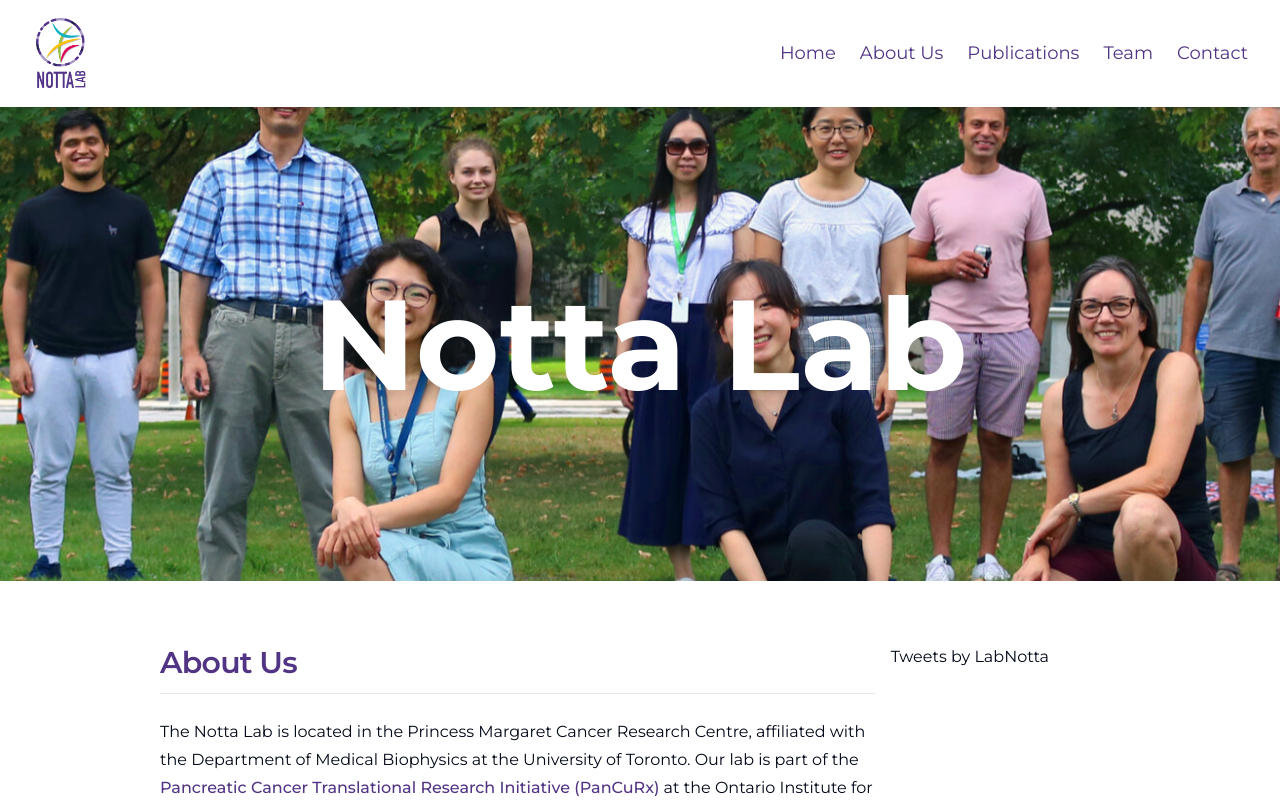
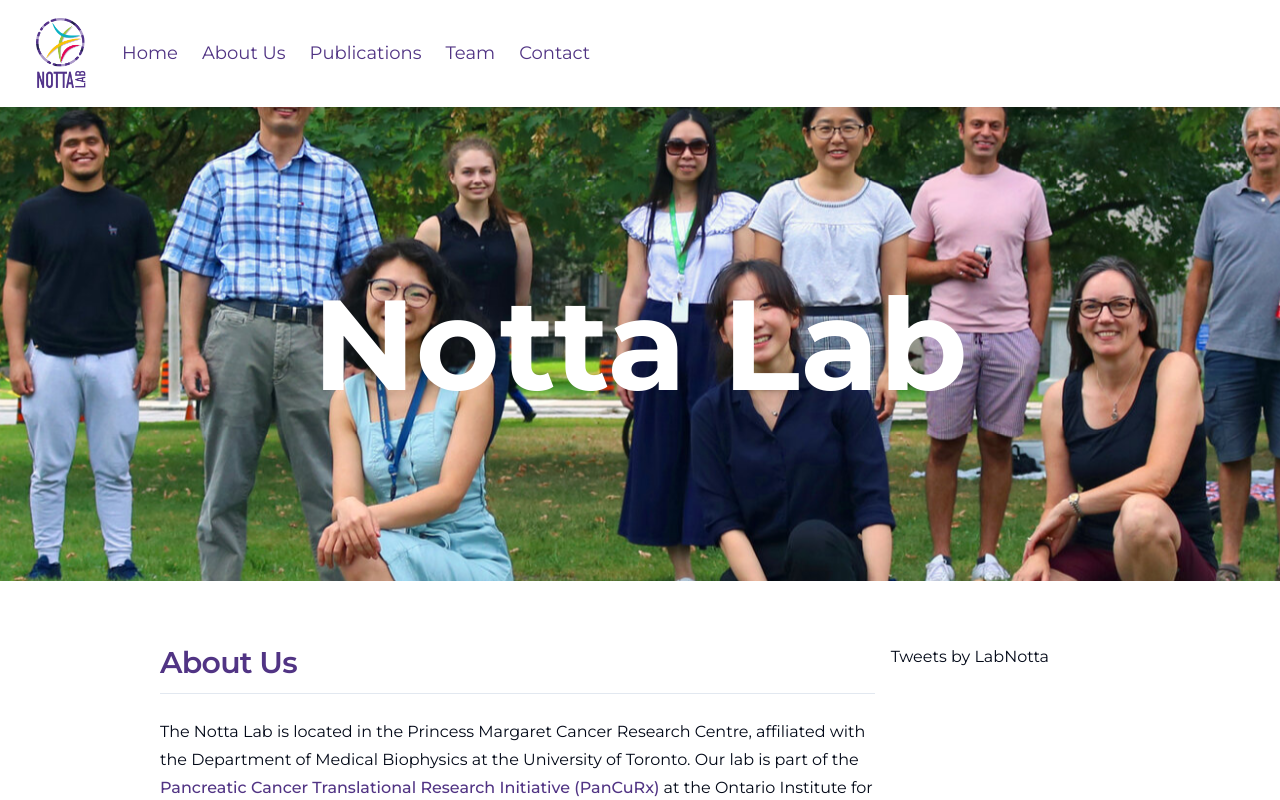
Before and after one commit to cameronzhang1/notta-lab-home, a Next.js app: page / in a window 1280 px wide. Shown: the top 800 px of the page. Built offline with nearby package versions, Linux system fonts and the light colour scheme.

Commit message:
update: navbar centering

```diff
--- a/styles/globals.css
+++ b/styles/globals.css
@@ -91,7 +91,7 @@ header{
 nav{
   display: flex;
   padding: 16px;
-  justify-content: space-between;
+  justify-content: flex-start;
   align-items: center;
   background-color: #fff;
   filter: drop-shadow(0 4px 3px rgb(0 0 0 / 0.07)) drop-shadow(0 2px 2px rgb(0 0 0 / 0.06));
```
Also changed, not shown: 1 other file (tests, documents, lock files or other folders).
